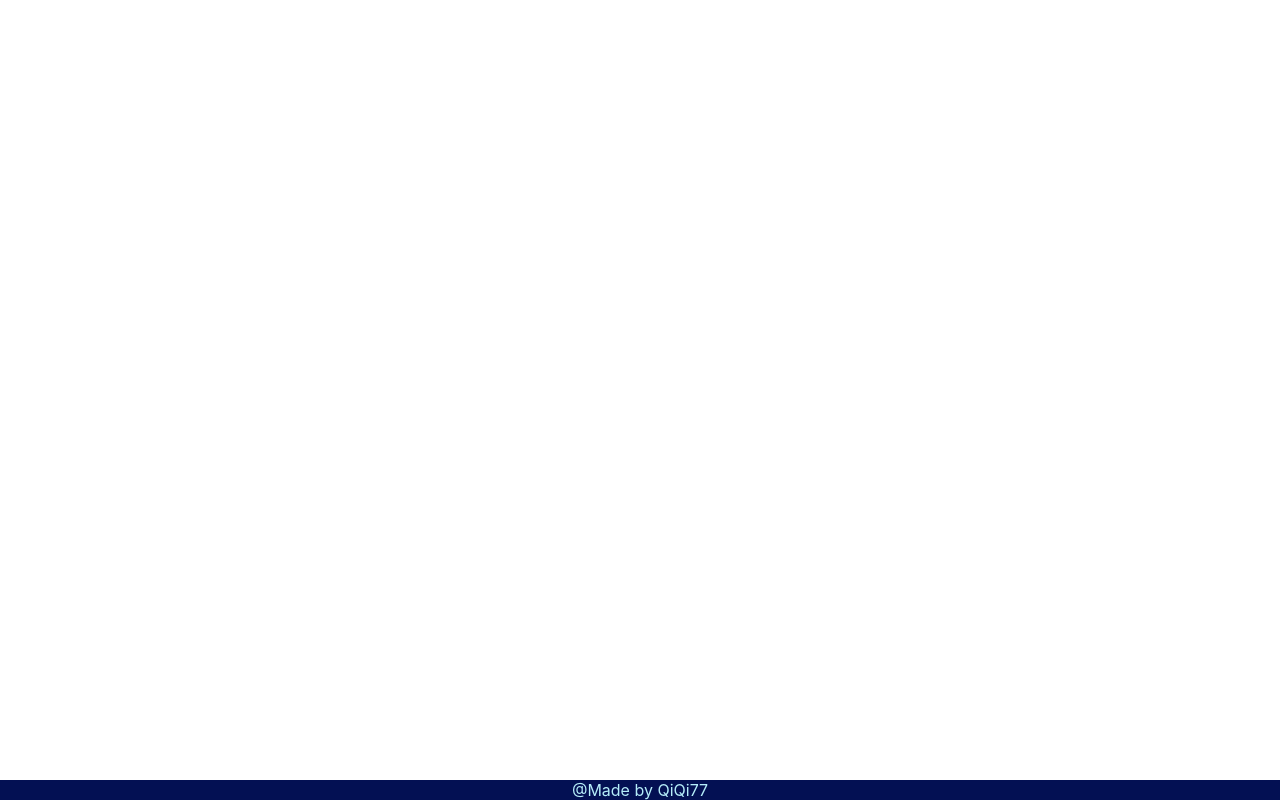
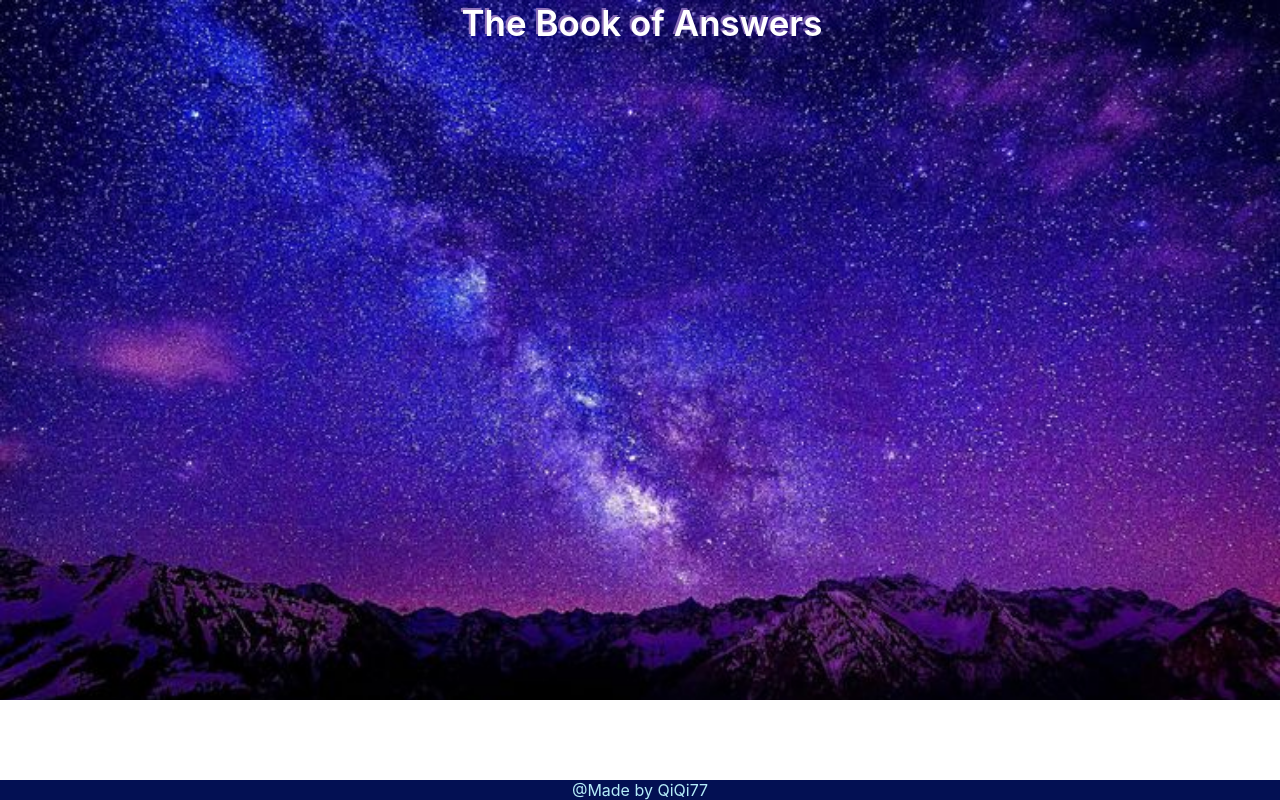
Before and after one commit to AnqiHuangQiQi/ziqidonglai, a React app: page /thebookofanswers in a window 1280 px wide. Built offline with nearby package versions, Linux system fonts and the light colour scheme.

Commit message:
TBOA-background image and title

```diff
--- a/src/pages/Home.js
+++ b/src/pages/Home.js
@@ -1,5 +1,5 @@
 import '../App.css';
-import Logo from '../images/qiqi_logo.png'
+import Logo from '../images/qiqi_logo.png';
 import { Link } from "react-router-dom";
 
 function Home() {
--- a/src/pages/TheBookOfAnswers.js
+++ b/src/pages/TheBookOfAnswers.js
@@ -1,5 +1,33 @@
 import React, {Component} from "react";
+import styled from "styled-components";
 import BottomBar from "../components/BottomBar"
+import BGImage from "../images/purplesky.jpeg";
+
+const Title = styled.header`
+    position:fixed;
+    padding:0;
+    text-align: center;
+    position: fixed;
+    top:0;
+    left:0;
+    width: 100%;
+    height: 10%;
+    font-size: 35px;
+    font-weight: 600;
+    background-image: linear-gradient(to left, #553c9a, #b393d3);
+    color: transparent;
+    background-clip: text;
+    -webkit-background-clip: text;
+    text-shadow: 2px 2px #FFFFFF;
+`;
+
+const Wrapper = styled.div`
+    background-image: url('${BGImage}');
+    width: 100%;
+    height: 700px;
+    background-size:cover;
+    background-repeat: no-repeat;
+`;
 
 class TheBookOfAnswers extends Component {
     // constructor (props) {
@@ -7,7 +35,11 @@ class TheBookOfAnswers extends Component {
     // }
     render() {
         return (
-            <BottomBar />
+            <div>
+                <Title>The Book of Answers</Title>
+                <Wrapper></Wrapper>
+                <BottomBar />
+            </div>
         );
     }
 }
```
Also changed, not shown: src/images/purplesky.jpeg (added).
